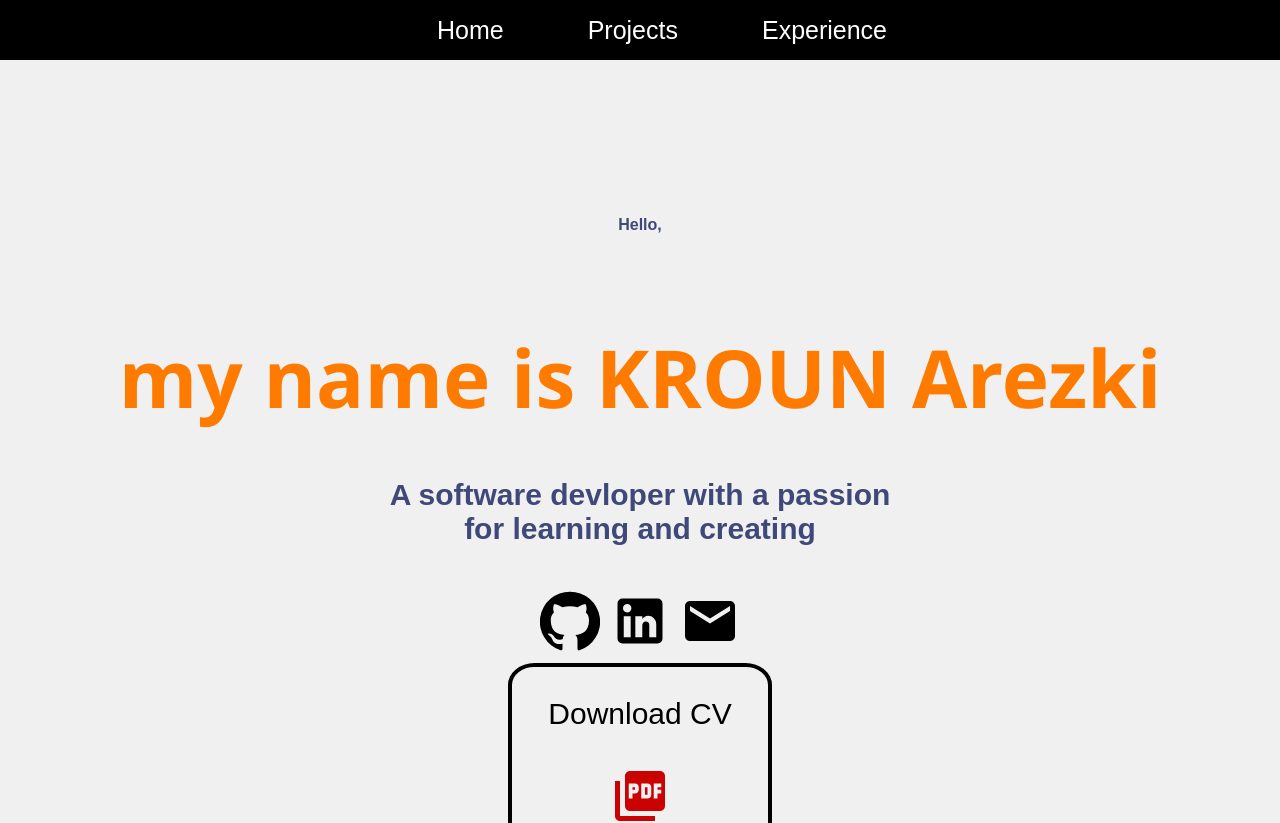
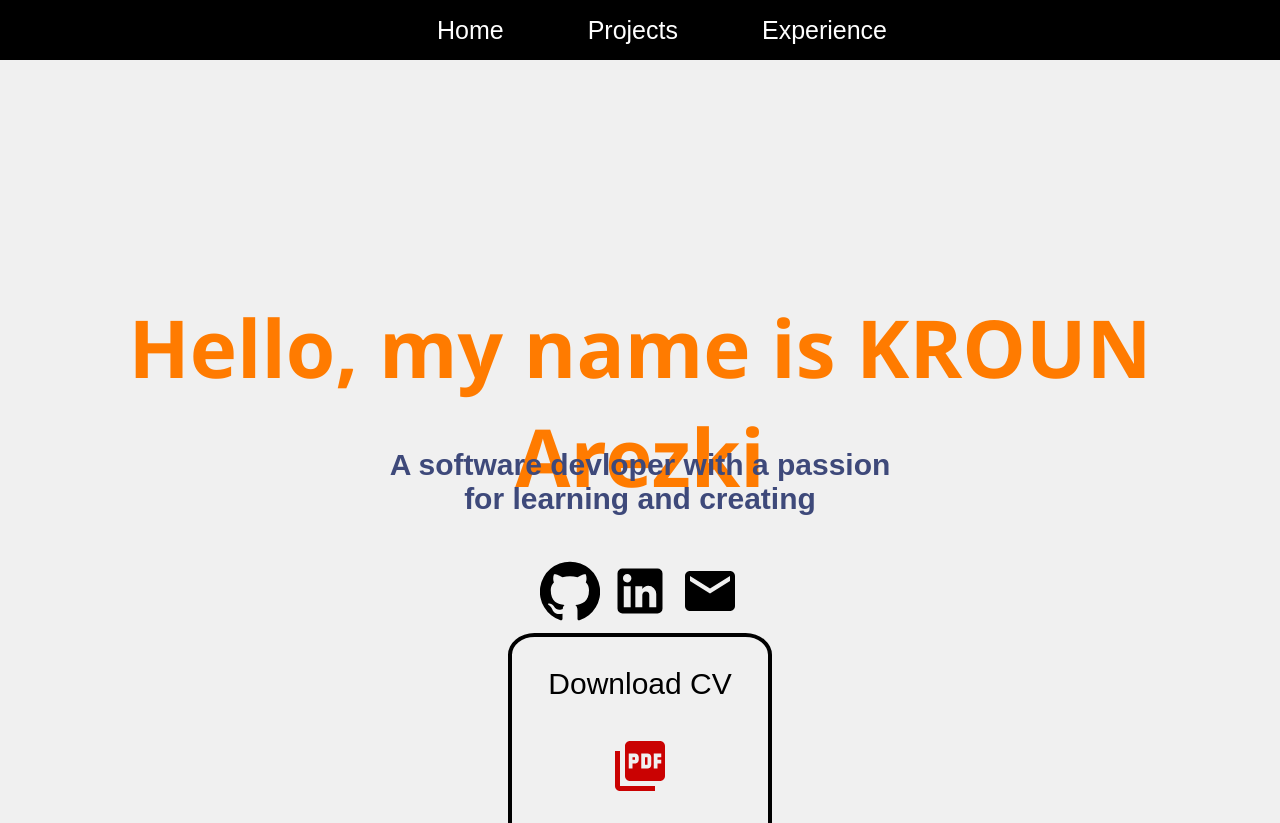
Before and after one commit to kiki-dev/Personal-portfolio, a React (Create React App) app: page / in a window 1280 px wide. Shown: the top 823 px of the page. Built offline with nearby package versions, Linux system fonts and the light colour scheme.

Commit message:
Second version 2

```diff
--- a/src/Pages/Home.js
+++ b/src/Pages/Home.js
@@ -26,8 +26,7 @@ function Home() {
   return (
     <div className="home">
         <div className="about">
-            <h4>Hello,</h4>
-            <h2> my name is KROUN Arezki</h2>
+            <h2>Hello,   my name is KROUN Arezki</h2>
             <div className='prompt'>
                 <p>
                    <h4> A software devloper with a passion for learning and creating </h4>
```
